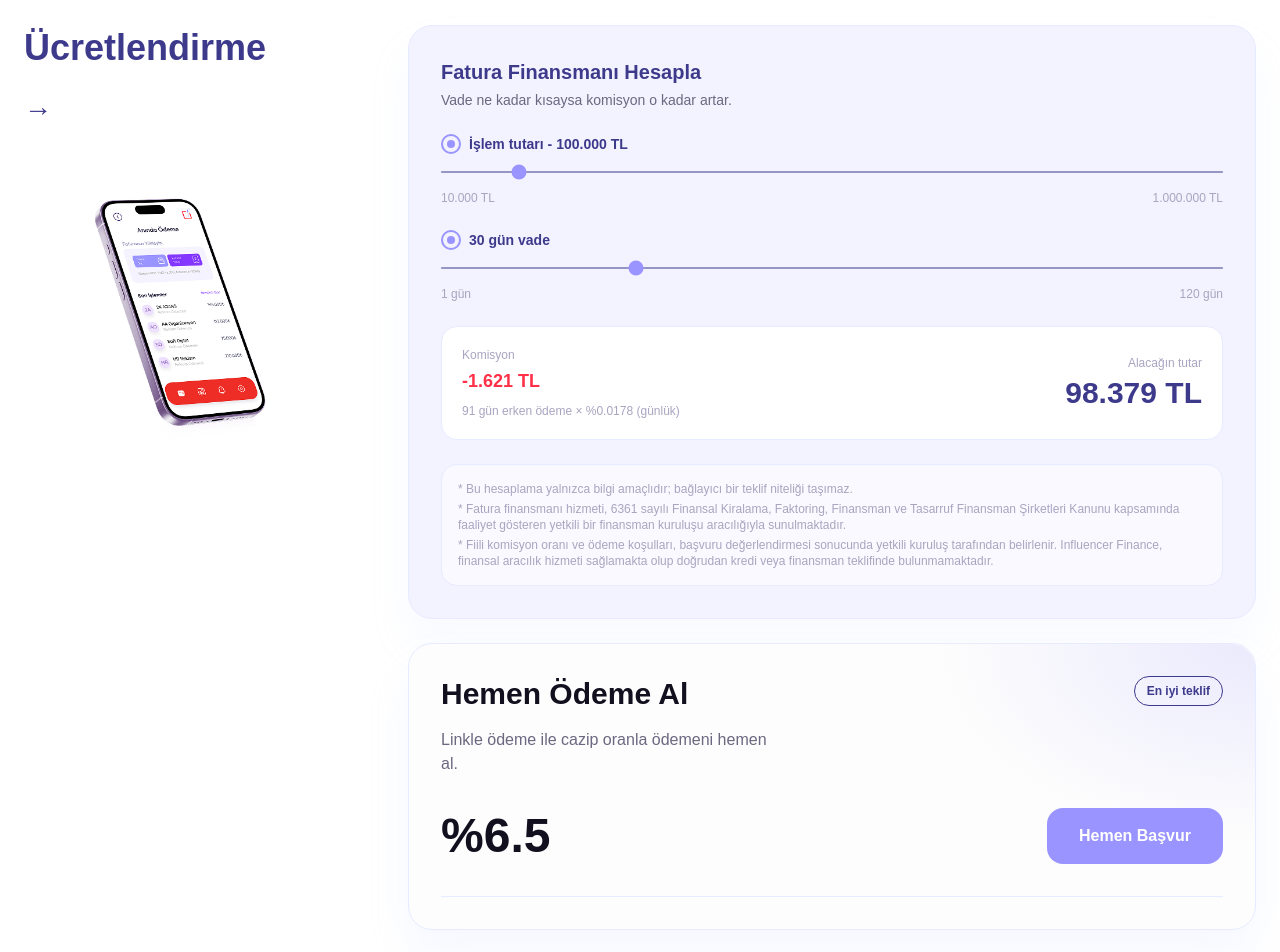
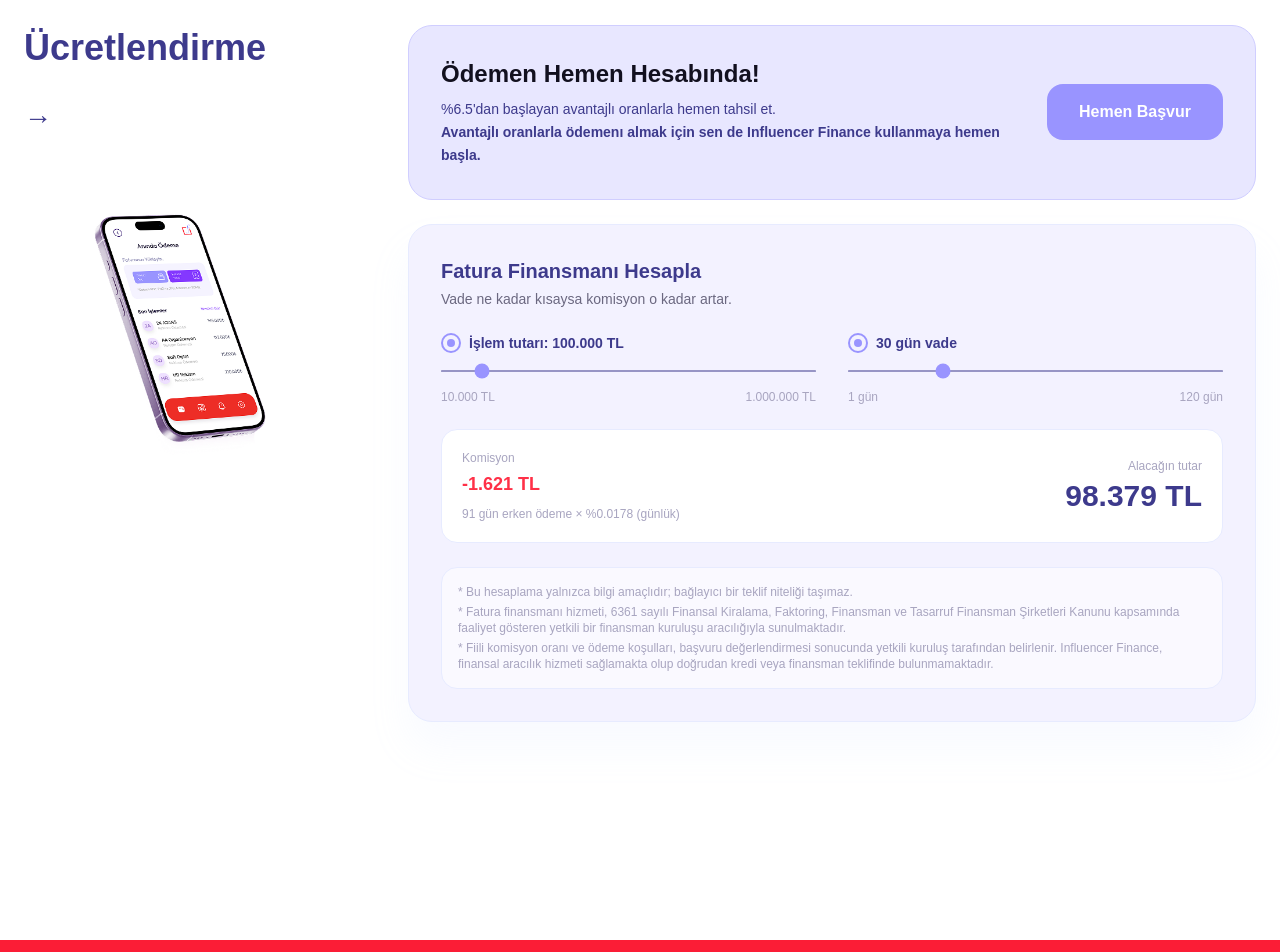
Before and after one commit to 86jhhm7yzy-cloud/influencer-finance, a Next.js app: page / in a window 1280 px wide. Shown: the part 2940-3892 px from the top of the page. Built offline with nearby package versions, Linux system fonts and the light colour scheme.

Commit message:
Update PricingSection.tsx

```diff
--- a/components/sections/PricingSection.tsx
+++ b/components/sections/PricingSection.tsx
@@ -18,8 +18,8 @@ export default function PricingSection() {
     <section className="w-full bg-white py-20 px-6">
       <div className="max-w-7xl mx-auto flex flex-col md:flex-row gap-12 md:gap-16 items-start">
 
-        {/* Sol: Başlık + Görsel */}
-        <div className="flex flex-col gap-4 md:w-80 flex-shrink-0">
+        {/* Sol: Başlık + Ok + Görsel */}
+        <div className="flex flex-col gap-6 md:w-80 flex-shrink-0">
           <h2 className="text-4xl font-black leading-tight" style={{ color: "#3D3A8C" }}>
             Ücretlendirme
           </h2>
@@ -31,13 +31,13 @@ export default function PricingSection() {
           >
             →
           </div>
-          <div className="hidden md:block w-full">
+          <div className="hidden md:block relative" style={{ width: "100%", height: 700 }}>
             <Image
               src="/Influencer-Finance-Arayuz.png"
               alt="Influencer Finance Arayüz"
-              width={400}
-              height={800}
-              className="w-full h-auto"
+              fill
+              sizes="320px"
+              className="object-contain object-top"
             />
           </div>
         </div>
@@ -45,7 +45,30 @@ export default function PricingSection() {
         {/* Sağ: Kartlar */}
         <div className="flex-1 flex flex-col gap-6">
 
-          {/* Hesap makinesi kartı */}
+          {/* Ödemen Hemen Hesabında kartı */}
+          <div className="rounded-3xl p-8 relative overflow-hidden"
+            style={{ background: "#E8E7FF", border: "1px solid #D0CEFF" }}>
+            <div className="flex flex-col md:flex-row md:items-center justify-between gap-6">
+              <div className="flex-1">
+                <h3 className="text-2xl font-black mb-2" style={{ color: "#12101F" }}>
+                  Ödemen Hemen Hesabında!
+                </h3>
+                <p className="text-sm leading-relaxed" style={{ color: "#3D3A8C" }}>
+                  %6.5'dan başlayan avantajlı oranlarla hemen tahsil et.<br />
+                  <span className="font-bold">Avantajlı oranlarla ödemenı almak için sen de Influencer Finance kullanmaya hemen başla.</span>
+                </p>
+              </div>
+              <Link
+                href="https://panel.influencer.finance/auth/register"
+                className="flex-shrink-0 px-8 py-4 rounded-2xl text-white font-semibold text-base transition-all duration-200 hover:opacity-90 text-center"
+                style={{ background: "#9994FF" }}
+              >
+                Hemen Başvur
+              </Link>
+            </div>
+          </div>
+
+          {/* Fatura Finansmanı Hesapla kartı */}
           <div className="rounded-3xl p-8"
             style={{ background: "#F3F2FF", border: "1px solid #E7EBFF", boxShadow: "0 26px 40px 0 rgba(188,202,255,0.10)" }}>
             <div className="flex flex-col gap-6">
@@ -55,14 +78,17 @@ export default function PricingSection() {
                 <p className="text-sm" style={{ color: "#6B6880" }}>Vade ne kadar kısaysa komisyon o kadar artar.</p>
               </div>
 
+              {/* Slider'lar yan yana */}
+              <div className="flex flex-col md:flex-row gap-8">
+
                 {/* Tutar slider */}
-              <div className="flex flex-col gap-2">
+                <div className="flex flex-col gap-2 flex-1">
                   <div className="flex items-center gap-2">
                     <div className="w-5 h-5 rounded-full border-2 flex items-center justify-center" style={{ borderColor: "#9994FF" }}>
                       <div className="w-2 h-2 rounded-full" style={{ background: "#9994FF" }} />
                     </div>
                     <span className="text-sm font-semibold" style={{ color: "#3D3A8C" }}>
-                    İşlem tutarı - <span className="font-black">{tutar.toLocaleString("tr-TR")} TL</span>
+                      İşlem tutarı: <span className="font-black">{tutar.toLocaleString("tr-TR")} TL</span>
                     </span>
                   </div>
                   <div className="relative w-full" style={{ height: 20 }}>
@@ -78,7 +104,7 @@ export default function PricingSection() {
                 </div>
 
                 {/* Vade slider */}
-              <div className="flex flex-col gap-2">
+                <div className="flex flex-col gap-2 flex-1">
                   <div className="flex items-center gap-2">
                     <div className="w-5 h-5 rounded-full border-2 flex items-center justify-center" style={{ borderColor: "#9994FF" }}>
                       <div className="w-2 h-2 rounded-full" style={{ background: "#9994FF" }} />
@@ -97,6 +123,8 @@ export default function PricingSection() {
                   <div className="flex justify-between text-xs" style={{ color: "#A8A5C0" }}>
                     <span>1 gün</span><span>120 gün</span>
                   </div>
+                </div>
+
               </div>
 
               {/* Sonuç */}
@@ -119,6 +147,7 @@ export default function PricingSection() {
                 </div>
               </div>
 
+              {/* Yasal notlar */}
               <div className="flex flex-col gap-1 rounded-2xl p-4" style={{ background: "rgba(255,255,255,0.6)", border: "1px solid #E7EBFF" }}>
                 <p className="text-xs" style={{ color: "#A8A5C0" }}>
                   * Bu hesaplama yalnızca bilgi amaçlıdır; bağlayıcı bir teklif niteliği taşımaz.
@@ -134,34 +163,6 @@ export default function PricingSection() {
             </div>
           </div>
 
-          {/* Hemen Ödeme Al kartı */}
-          <div className="rounded-3xl p-8 relative overflow-hidden"
-            style={{ background: "#FDFDFD", border: "1px solid #E7EBFF", boxShadow: "0 26px 40px 0 rgba(188,202,255,0.13)" }}>
-            <div className="absolute top-0 right-0 pointer-events-none"
-              style={{ width: 320, height: 200, background: "radial-gradient(ellipse at top right, rgba(153,148,255,0.18) 0%, transparent 70%)", borderRadius: "0 1.5rem 0 100%" }} />
-            <div className="relative z-10">
-              <div className="flex items-start justify-between gap-4 mb-4">
-                <h3 className="text-3xl font-black" style={{ color: "#12101F" }}>Hemen Ödeme Al</h3>
-                <span className="flex-shrink-0 text-xs font-semibold px-3 py-1.5 rounded-full"
-                  style={{ border: "1px solid #3D3A8C", color: "#3D3A8C" }}>
-                  En iyi teklif
-                </span>
-              </div>
-              <p className="text-base mb-8" style={{ color: "#6B6880", maxWidth: 340 }}>
-                Linkle ödeme ile cazip oranla ödemeni hemen al.
-              </p>
-              <div className="flex items-center justify-between gap-6">
-                <p className="text-5xl font-black" style={{ color: "#12101F" }}>%6.5</p>
-                <Link href="https://panel.influencer.finance/auth/register"
-                  className="px-8 py-4 rounded-2xl text-white font-semibold text-base transition-all duration-200 hover:opacity-90 hover:scale-105"
-                  style={{ background: "#9994FF" }}>
-                  Hemen Başvur
-                </Link>
-              </div>
-              <div className="mt-8 rounded-full" style={{ height: 1, background: "#E7EBFF" }} />
-            </div>
-          </div>
-
         </div>
       </div>
     </section>
```
Lines whose indentation alone changed are shown as unchanged.
